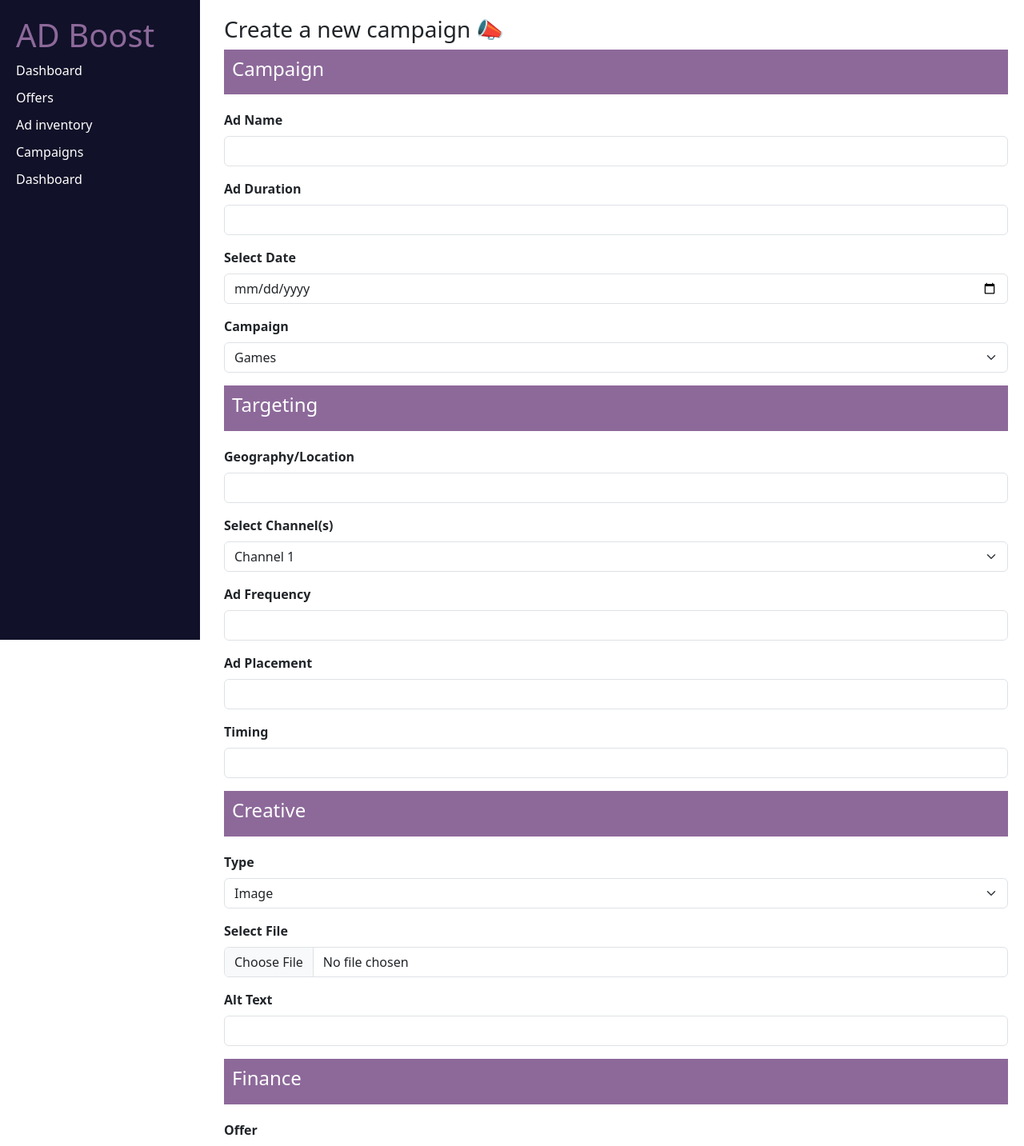
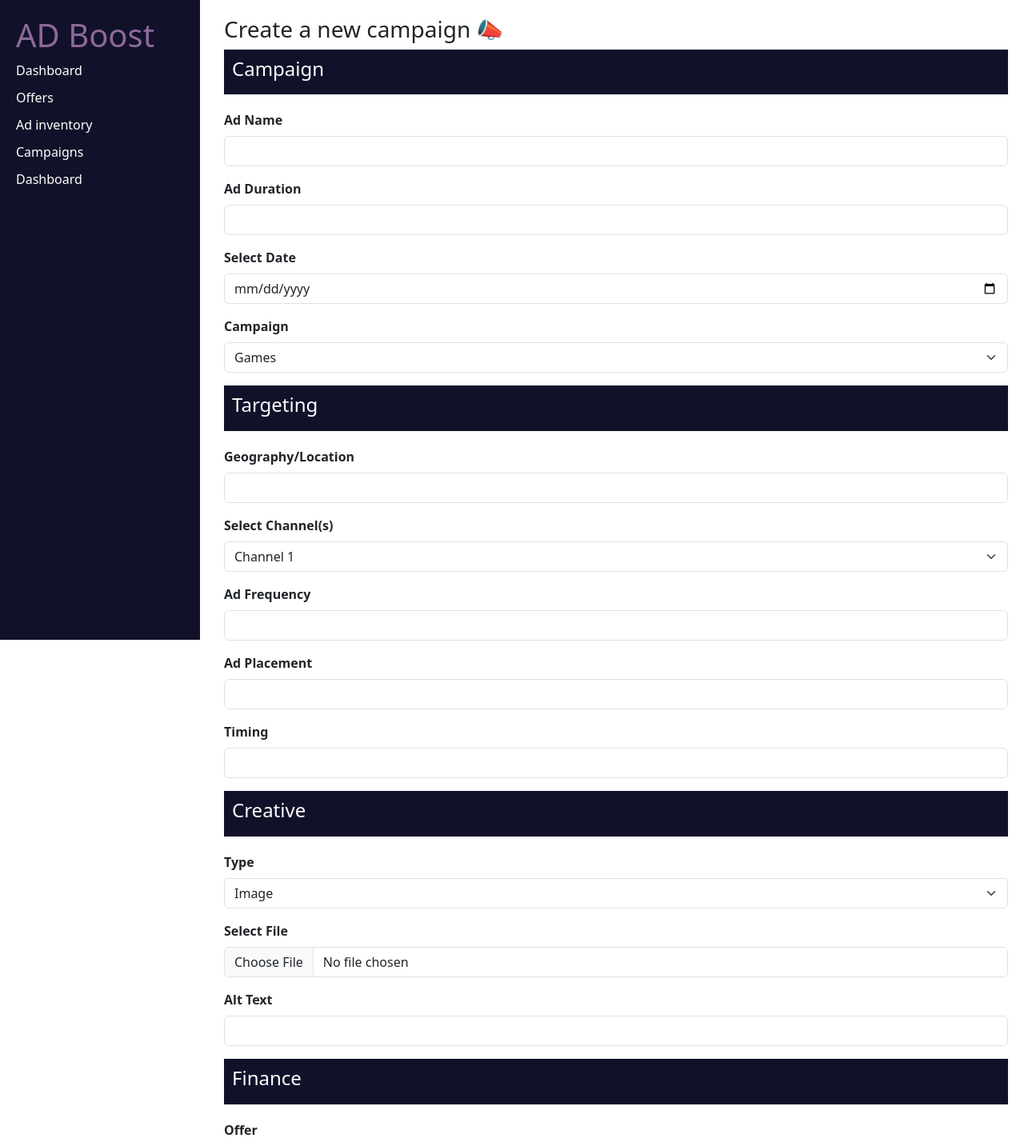
Before and after one commit to shwelep/AD-Server, a React (Create React App) app in the folder frontend/: page /campaigns in a window 1280 px wide. Shown: the top 1433 px of the page at 80% size. Built offline with nearby package versions, Linux system fonts and the light colour scheme.

Commit message:
changed color of form section headers

```diff
--- a/frontend/src/Screens/Advertiser/Campaigns/Campaigns.jsx
+++ b/frontend/src/Screens/Advertiser/Campaigns/Campaigns.jsx
@@ -84,7 +84,7 @@ const Campaigns = () => {
         <div>
             <h3>Create a new campaign 📣</h3>
 
-            <div className="form-title" style={{ backgroundColor: '#8D699A', color: 'white', padding: '10px', marginBottom: '20px' }}>
+            <div className="form-title" style={{ backgroundColor: '#111129', color: 'white', padding: '10px', marginBottom: '20px' }}>
                 <h4>Campaign</h4>
             </div>
 
@@ -120,8 +120,8 @@ const Campaigns = () => {
 
 
 
-                 {/* Targeting Section */}
-                 <div className="form-section" style={{ backgroundColor: '#8D699A', color: 'white', padding: '10px', marginBottom: '20px' }}>
+                {/* Targeting Section */}
+                <div className="form-section" style={{ backgroundColor: '#111129', color: 'white', padding: '10px', marginBottom: '20px' }}>
                     <h4>Targeting</h4>
                 </div>
                 <div className="mb-3">
@@ -153,7 +153,7 @@ const Campaigns = () => {
                 </div>
 
                 {/* Creative Section */}
-                <div className="form-section" style={{ backgroundColor: '#8D699A', color: 'white', padding: '10px', marginBottom: '20px' }}>
+                <div className="form-section" style={{ backgroundColor: '#111129', color: 'white', padding: '10px', marginBottom: '20px' }}>
                     <h4>Creative</h4>
                 </div>
                 <div className="mb-3">
@@ -175,7 +175,7 @@ const Campaigns = () => {
                 </div>
 
                 {/* Finance Section */}
-                <div className="form-section" style={{ backgroundColor: '#8D699A', color: 'white', padding: '10px', marginBottom: '20px' }}>
+                <div className="form-section" style={{ backgroundColor: '#111129', color: 'white', padding: '10px', marginBottom: '20px' }}>
                     <h4>Finance</h4>
                 </div>
                 <div className="mb-3">
@@ -186,15 +186,8 @@ const Campaigns = () => {
                     <label htmlFor="offerPerImpression" className="form-label" style={{ fontWeight: 'bold' }}>Offer per Impression</label>
                     <input type="text" className="form-control" id="offerPerImpression" value={formData.offerPerImpression} onChange={handleChange} />
                 </div>
-
-
-
-
-
                 <button style={{ backgroundColor: '#111129' }} type="submit" className="btn btn-primary">Create Campaign</button>
             </form>
-
-
         </div>
     );
 }
```
